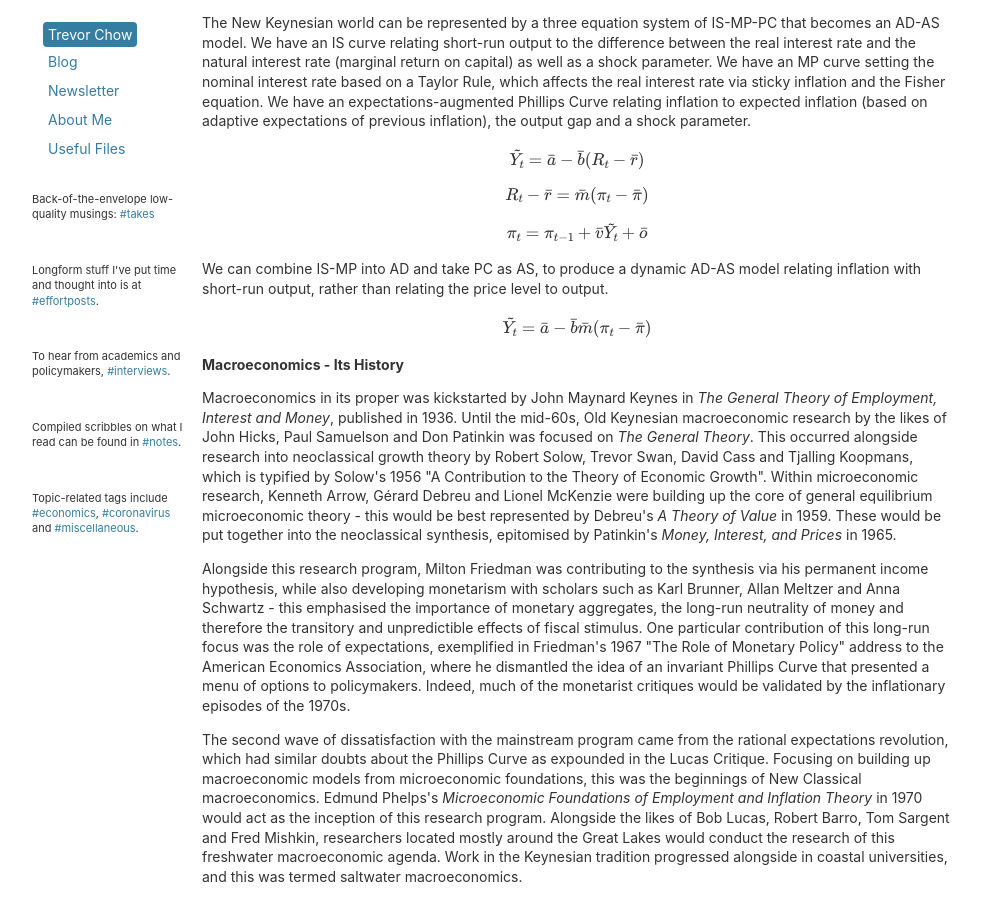
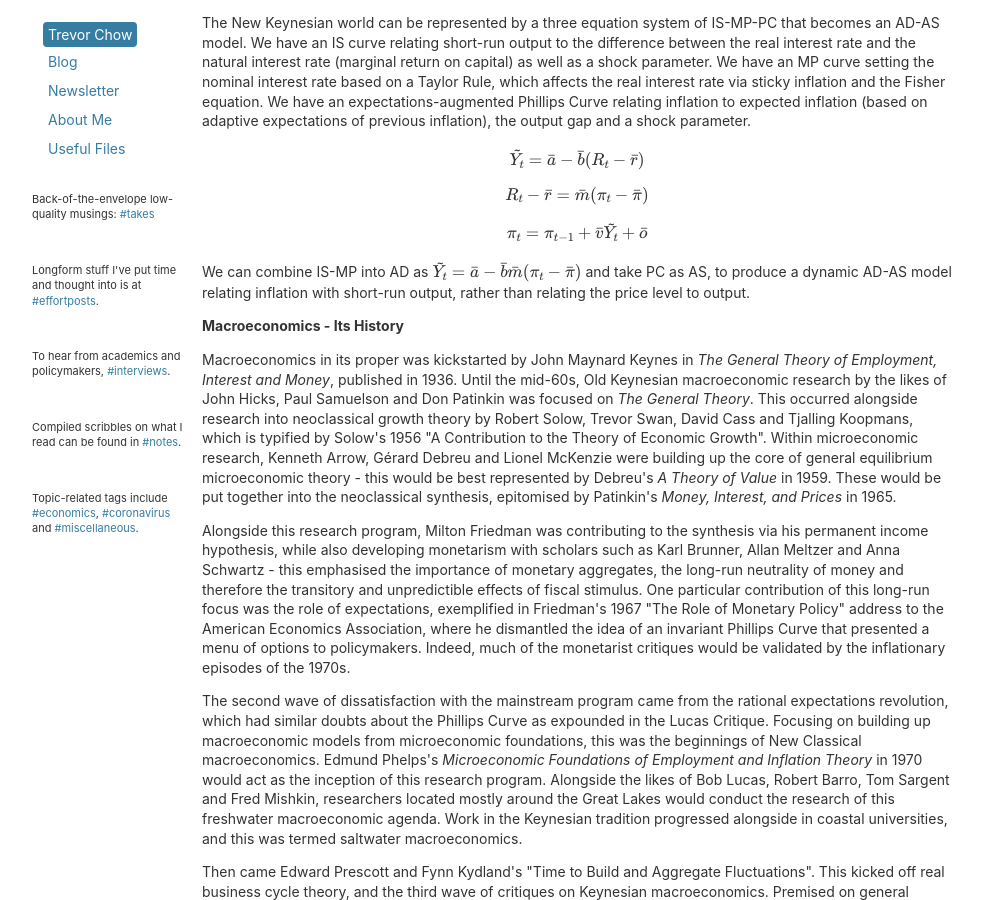
Before and after one commit to tmychow/tmychow.github.io, a Jekyll site: the page built from whereistand/index.html, in a window 1280 px wide and 900 px high, scrolled down 5366 px. Shown: the whole window, without its empty margins (28-1010 px from the left). Built offline with Jekyll 4.4.1, drawn with Linux system fonts in a browser that asks for light colours; formulas are drawn with MathJax 3.

Commit message:
Update index.html

```diff
--- a/whereistand/index.html
+++ b/whereistand/index.html
@@ -68,7 +68,7 @@
 	<img src="/assets/derivedsras.png" alt="Deriving SRAS" width="750">
 
 	<p><strong>Macroeconomics - New Keynesian AD-AS Modelling</strong></p>
-	<p> The New Keynesian world can be represented by a three equation system of IS-MP-PC that becomes an AD-AS model. We have an IS curve relating short-run output to the difference between the real interest rate and the natural interest rate (marginal return on capital)  as well as a shock parameter. We have an MP curve setting the nominal interest rate based on a Taylor Rule, which affects the real interest rate via sticky inflation and the Fisher equation. We have an expectations-augmented Phillips Curve relating inflation to expected inflation (based on adaptive expectations of previous inflation), the output gap and a shock parameter. \[ \tilde{Y_t} = \bar{a} - \bar{b} (R_t - \bar{r}) \] \[ R_t - \bar{r} = \bar{m} (\pi_t - \bar{\pi}) \] \[ \pi_t = \pi_{t-1} + \bar{v} \tilde{Y_t} + \bar{o} \] We can combine IS-MP into AD and take PC as AS, to produce a dynamic AD-AS model relating inflation with short-run output, rather than relating the price level to output. \[ \tilde{Y_t} = \bar{a} - \bar{b} \bar{m} (\pi_t - \bar{\pi}) \] </p>
+	<p> The New Keynesian world can be represented by a three equation system of IS-MP-PC that becomes an AD-AS model. We have an IS curve relating short-run output to the difference between the real interest rate and the natural interest rate (marginal return on capital)  as well as a shock parameter. We have an MP curve setting the nominal interest rate based on a Taylor Rule, which affects the real interest rate via sticky inflation and the Fisher equation. We have an expectations-augmented Phillips Curve relating inflation to expected inflation (based on adaptive expectations of previous inflation), the output gap and a shock parameter. \[ \tilde{Y_t} = \bar{a} - \bar{b} (R_t - \bar{r}) \] \[ R_t - \bar{r} = \bar{m} (\pi_t - \bar{\pi}) \] \[ \pi_t = \pi_{t-1} + \bar{v} \tilde{Y_t} + \bar{o} \] We can combine IS-MP into AD as \( \tilde{Y_t} = \bar{a} - \bar{b} \bar{m} (\pi_t - \bar{\pi}) \) and take PC as AS, to produce a dynamic AD-AS model relating inflation with short-run output, rather than relating the price level to output. </p>
 
 	<a name="macrohist"><p><strong>Macroeconomics - Its History</strong></p></a>
 	<p> Macroeconomics in its proper was kickstarted by John Maynard Keynes in <i>The General Theory of Employment, Interest and Money</i>, published in 1936. Until the mid-60s, Old Keynesian macroeconomic research by the likes of John Hicks, Paul Samuelson and Don Patinkin was focused on <i>The General Theory</i>. This occurred alongside research into neoclassical growth theory by Robert Solow, Trevor Swan, David Cass and Tjalling Koopmans, which is typified by Solow's 1956 "A Contribution to the Theory of Economic Growth". Within microeconomic research, Kenneth Arrow, Gérard Debreu and Lionel McKenzie were building up the core of general equilibrium microeconomic theory - this would be best represented by Debreu's <i>A Theory of Value</i> in 1959. These would be put together into the neoclassical synthesis, epitomised by Patinkin's <i>Money, Interest, and Prices</i> in 1965.</p>
```
